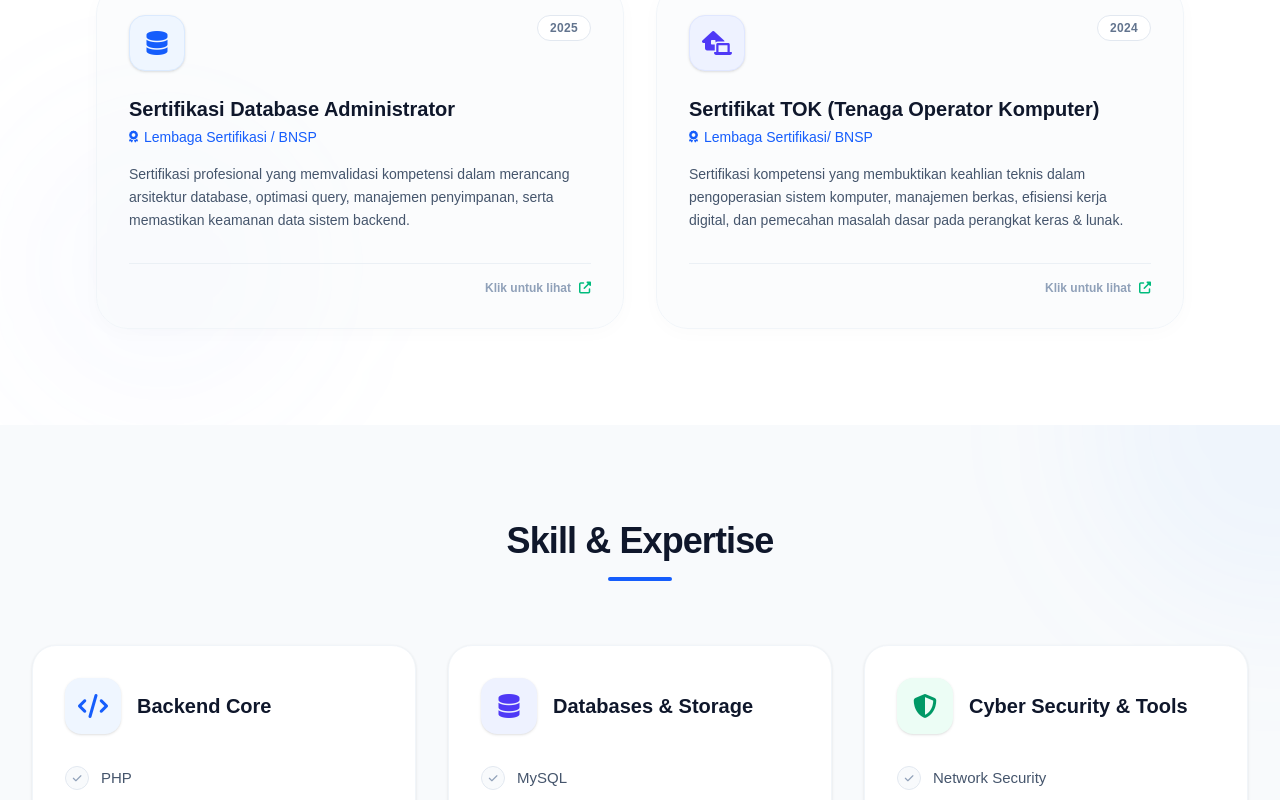
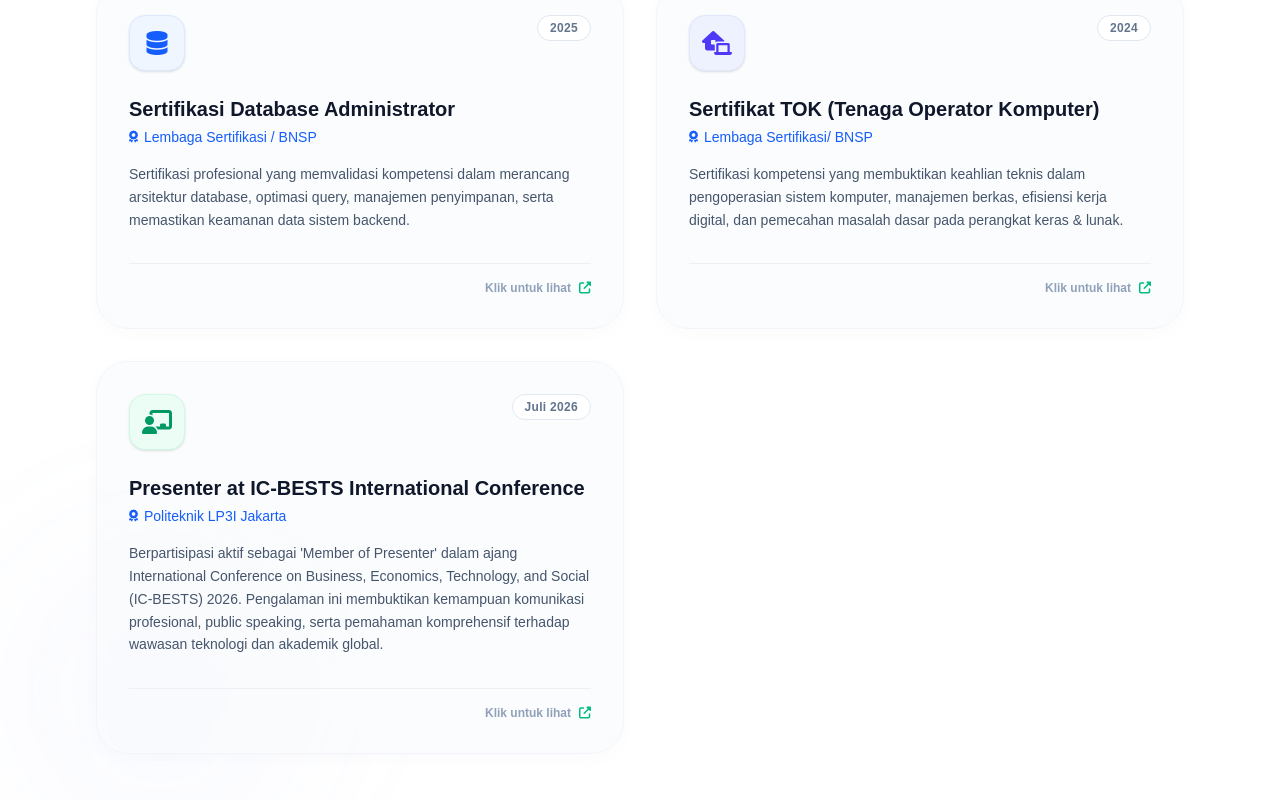
Before and after one commit to FalaahHamidHutasoit/portofolio, a Next.js app: page / in a window 1280 px wide. Shown: the part 2000-2800 px from the top of the page. Built offline with nearby package versions, Linux system fonts and the light colour scheme.

Commit message:
TAMBAHAN CODE DI CERTIFICATE

```diff
--- a/app/components/Certificates.js
+++ b/app/components/Certificates.js
@@ -27,6 +27,17 @@ export default function Certificates() {
       bgColor: "bg-indigo-50 text-indigo-600 border-indigo-100",
       description: "Sertifikasi kompetensi yang membuktikan keahlian teknis dalam pengoperasian sistem komputer, manajemen berkas, efisiensi kerja digital, dan pemecahan masalah dasar pada perangkat keras & lunak.",
       image: "/sertifikat TOK.jpg"
+    },
+
+    {
+      id: 3,
+      title: "Presenter at IC-BESTS International Conference",
+      issuer: "Politeknik LP3I Jakarta",
+      date: "Juli 2026",
+      icon: "fas fa-chalkboard-teacher", // Icon guru/presenter
+      bgColor: "bg-emerald-50 text-emerald-600 border-emerald-100", // Warna hijau
+      description: "Berpartisipasi aktif sebagai 'Member of Presenter' dalam ajang International Conference on Business, Economics, Technology, and Social (IC-BESTS) 2026. Pengalaman ini membuktikan kemampuan komunikasi profesional, public speaking, serta pemahaman komprehensif terhadap wawasan teknologi dan akademik global.",
+      image: "FALAAH HAMID HUTASOIT Member certificate_page-0001.jpg" // Ganti nama file ini sesuai dengan foto sertifikat yang kamu simpan di folder public
     }
   ];
 
```
Also changed, not shown: public/FALAAH HAMID HUTASOIT Member certificate_page-0001.jpg (added).
